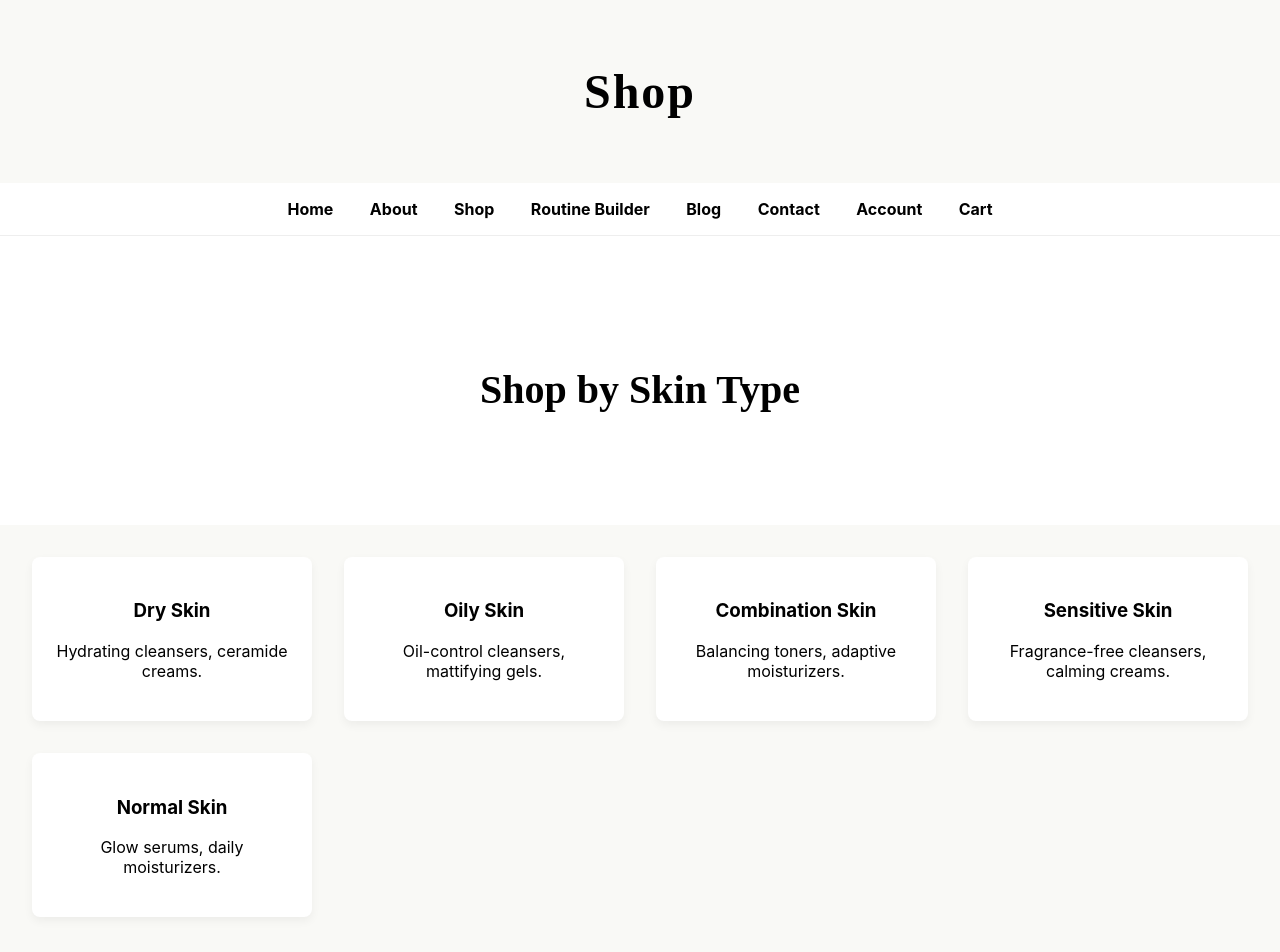
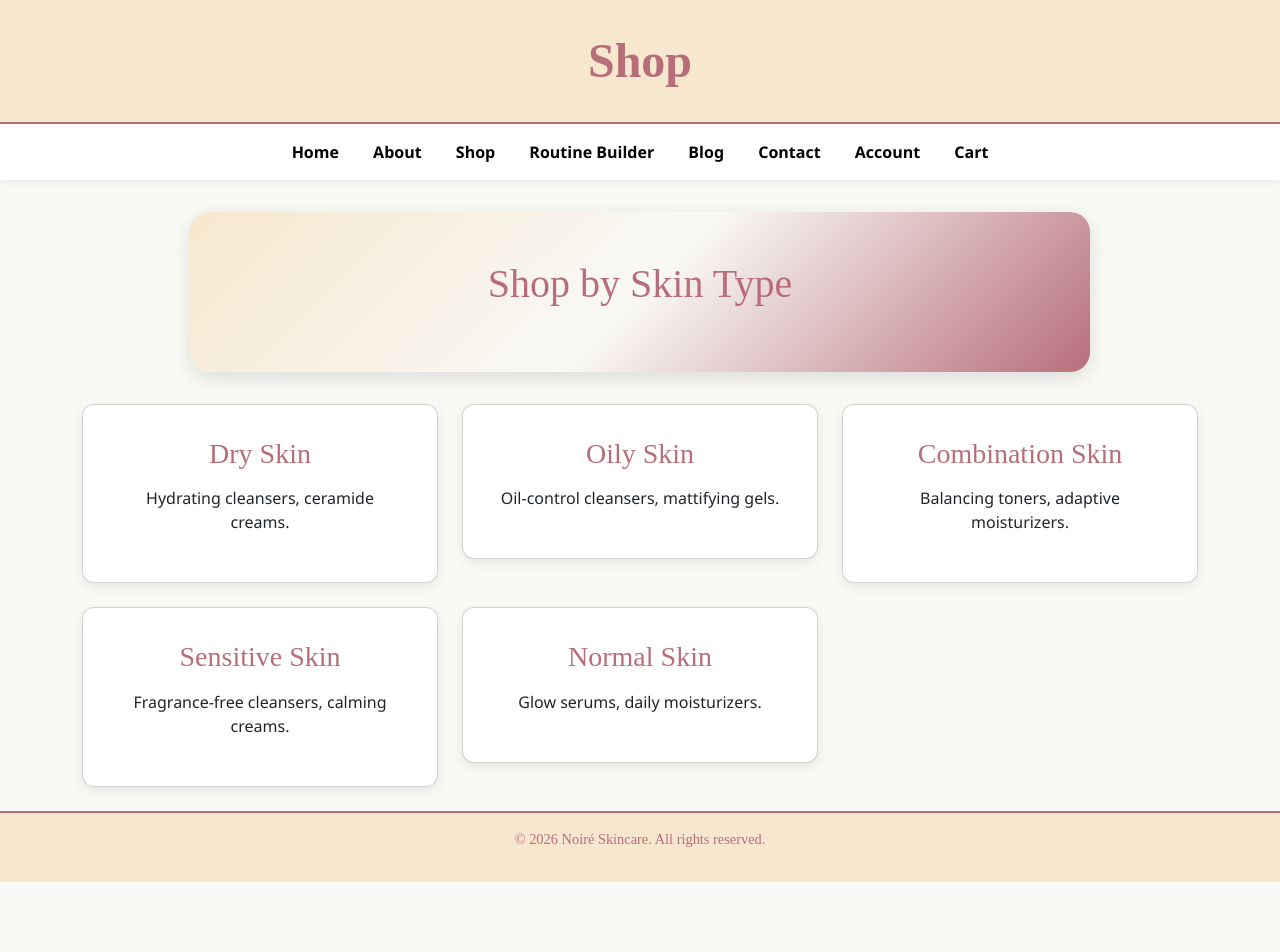
Before and after one commit to darkaly0/noire-web, a plain HTML site: page shop.html in a window 1280 px wide. Shown: the top 952 px of the page. After the commit the page ends 882 px from the top, so only its background shows below. Drawn offline with nearby package versions, Linux system fonts and the light colour scheme.

Commit message:
Update shop.html

```diff
--- a/shop.html
+++ b/shop.html
@@ -3,7 +3,100 @@
 <head>
   <meta charset="UTF-8">
   <title>Shop Noiré</title>
-  <link rel="stylesheet" href="style.css">
+  <!-- ✅ Bootstrap CSS -->
+  <link href="https://cdn.jsdelivr.net/npm/bootstrap@5.3.2/dist/css/bootstrap.min.css" rel="stylesheet">
+  <style>
+    :root {
+      --charcoal: #000000;
+      --ivory: #F9F9F6;
+      --champagne: #F7E7CE;
+      --rose-gold: #B76E79;
+      --sage: #A8B5A2;
+    }
+
+    body {
+      background: var(--ivory);
+      color: var(--charcoal);
+      font-family: 'Segoe UI', sans-serif;
+      margin: 0;
+    }
+
+    header {
+      background: var(--champagne);
+      padding: 2rem;
+      text-align: center;
+      border-bottom: 2px solid var(--rose-gold);
+    }
+    header h1 {
+      font-family: 'Playfair Display', serif;
+      font-size: 3rem;
+      font-weight: 700;
+      color: var(--rose-gold);
+      margin: 0;
+    }
+
+    nav {
+      text-align: center;
+      background: #fff;
+      padding: 1rem;
+      box-shadow: 0 2px 6px rgba(0,0,0,0.08);
+    }
+    nav a {
+      margin: 0 15px;
+      text-decoration: none;
+      font-weight: 600;
+      color: var(--charcoal);
+      transition: color 0.3s ease;
+    }
+    nav a:hover {
+      color: var(--rose-gold);
+    }
+
+    .hero {
+      background: linear-gradient(135deg, var(--champagne), var(--ivory), var(--rose-gold));
+      text-align: center;
+      padding: 3rem;
+      border-radius: 20px;
+      margin: 2rem auto;
+      max-width: 900px;
+      box-shadow: 0 6px 20px rgba(0,0,0,0.12);
+    }
+    .hero h2 {
+      font-family: 'Playfair Display', serif;
+      font-size: 2.5rem;
+      color: var(--rose-gold);
+      margin-bottom: 1rem;
+    }
+
+    .card {
+      background: #fff;
+      border-radius: 12px;
+      box-shadow: 0 4px 12px rgba(0,0,0,0.08);
+      padding: 2rem;
+      text-align: center;
+      transition: transform 0.3s ease, box-shadow 0.3s ease;
+    }
+    .card:hover {
+      transform: translateY(-5px);
+      box-shadow: 0 8px 20px rgba(0,0,0,0.12);
+    }
+    .card h3 {
+      font-family: 'Playfair Display', serif;
+      color: var(--rose-gold);
+      margin-bottom: 1rem;
+    }
+
+    footer {
+      background: var(--champagne);
+      text-align: center;
+      padding: 1rem;
+      font-size: 0.9rem;
+      border-top: 2px solid var(--rose-gold);
+      font-family: 'Playfair Display', serif;
+      color: var(--rose-gold);
+      width: 100%;
+    }
+  </style>
 </head>
 <body>
 <header><h1>Shop</h1></header>
@@ -19,20 +112,48 @@
 </nav>
 
 <section class="hero">
-    <h2>Shop by Skin Type</h2>
-  </section>
+  <h2>Shop by Skin Type</h2>
+</section>
 
-  <section class="grid">
-    <div class="product"><h3>Dry Skin</h3><p>Hydrating cleansers, ceramide creams.</p></div>
-    <div class="product"><h3>Oily Skin</h3><p>Oil-control cleansers, mattifying gels.</p></div>
-    <div class="product"><h3>Combination Skin</h3><p>Balancing toners, adaptive moisturizers.</p></div>
-    <div class="product"><h3>Sensitive Skin</h3><p>Fragrance-free cleansers, calming creams.</p></div>
-    <div class="product"><h3>Normal Skin</h3><p>Glow serums, daily moisturizers.</p></div>
-  </section>
+<div class="container my-4">
+  <div class="row g-4">
+    <div class="col-md-4">
+      <div class="card">
+        <h3>Dry Skin</h3>
+        <p>Hydrating cleansers, ceramide creams.</p>
+      </div>
+    </div>
+    <div class="col-md-4">
+      <div class="card">
+        <h3>Oily Skin</h3>
+        <p>Oil-control cleansers, mattifying gels.</p>
+      </div>
+    </div>
+    <div class="col-md-4">
+      <div class="card">
+        <h3>Combination Skin</h3>
+        <p>Balancing toners, adaptive moisturizers.</p>
+      </div>
+    </div>
+    <div class="col-md-4">
+      <div class="card">
+        <h3>Sensitive Skin</h3>
+        <p>Fragrance-free cleansers, calming creams.</p>
+      </div>
+    </div>
+    <div class="col-md-4">
+      <div class="card">
+        <h3>Normal Skin</h3>
+        <p>Glow serums, daily moisturizers.</p>
+      </div>
+    </div>
+  </div>
+</div>
 
-  <footer>
-    <p>&copy; 2026 Noiré Skincare. All rights reserved.</p>
-  </footer>
+<footer>
+  <p>&copy; 2026 Noiré Skincare. All rights reserved.</p>
+</footer>
 
+<script src="https://cdn.jsdelivr.net/npm/bootstrap@5.3.2/dist/js/bootstrap.bundle.min.js"></script>
 </body>
 </html>
```
